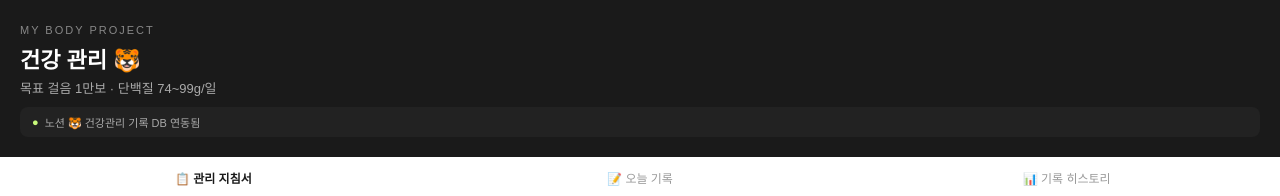
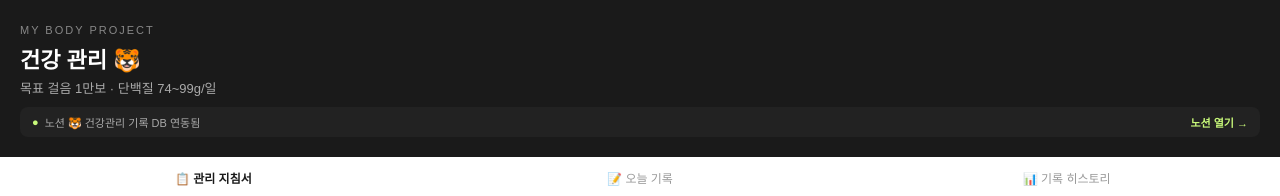
Before and after one commit to getbettercho-cmd/health-tracker-app, a Next.js app: page / in a window 1280 px wide. Shown: the top 196 px of the page. Built offline with nearby package versions, Linux system fonts and the light colour scheme.

Commit message:
Add Notion open link button in header
The connection status banner is now a clickable link that opens the
Notion database directly in a new tab, so there's no need to
manually open Notion to check records.

```diff
--- a/app/health-guide.jsx
+++ b/app/health-guide.jsx
@@ -2,6 +2,8 @@
 import { useState, useEffect } from "react";
 
 const NOTION_DS_ID = "0d76a3f3-f2c8-45a8-a006-bcf64a590ae2";
+const NOTION_DB_ID = "d4506bcb-0763-4997-8b6e-4c57344eeef6";
+const NOTION_URL = `https://notion.so/${NOTION_DB_ID.replace(/-/g, "")}`;
 
 const GUIDE = {
   goals: [
@@ -272,9 +274,15 @@ export default function HealthGuide() {
         <div style={{ fontSize: 11, letterSpacing: 2, color: "#888", marginBottom: 6, textTransform: "uppercase" }}>My Body Project</div>
         <div style={{ fontSize: 22, fontWeight: 700, marginBottom: 4 }}>건강 관리 🐯</div>
         <div style={{ fontSize: 13, color: "#aaa" }}>목표 걸음 1만보 · 단백질 74~99g/일</div>
-        <div style={{ marginTop: 10, background: "#222", borderRadius: 8, padding: "7px 12px", fontSize: 11, color: "#aaa", display: "flex", alignItems: "center", gap: 6 }}>
+        <a
+          href={NOTION_URL}
+          target="_blank"
+          rel="noopener noreferrer"
+          style={{ marginTop: 10, background: "#222", borderRadius: 8, padding: "7px 12px", fontSize: 11, color: "#aaa", display: "flex", alignItems: "center", gap: 6, textDecoration: "none", cursor: "pointer" }}
+        >
           <span style={{ color: "#c8f97a" }}>●</span> 노션 🐯 건강관리 기록 DB 연동됨
-        </div>
+          <span style={{ marginLeft: "auto", color: "#c8f97a", fontWeight: 600 }}>노션 열기 →</span>
+        </a>
       </div>
 
       <div style={{ display: "flex", borderBottom: "1px solid #e0e0e0", background: "#fff" }}>
```
